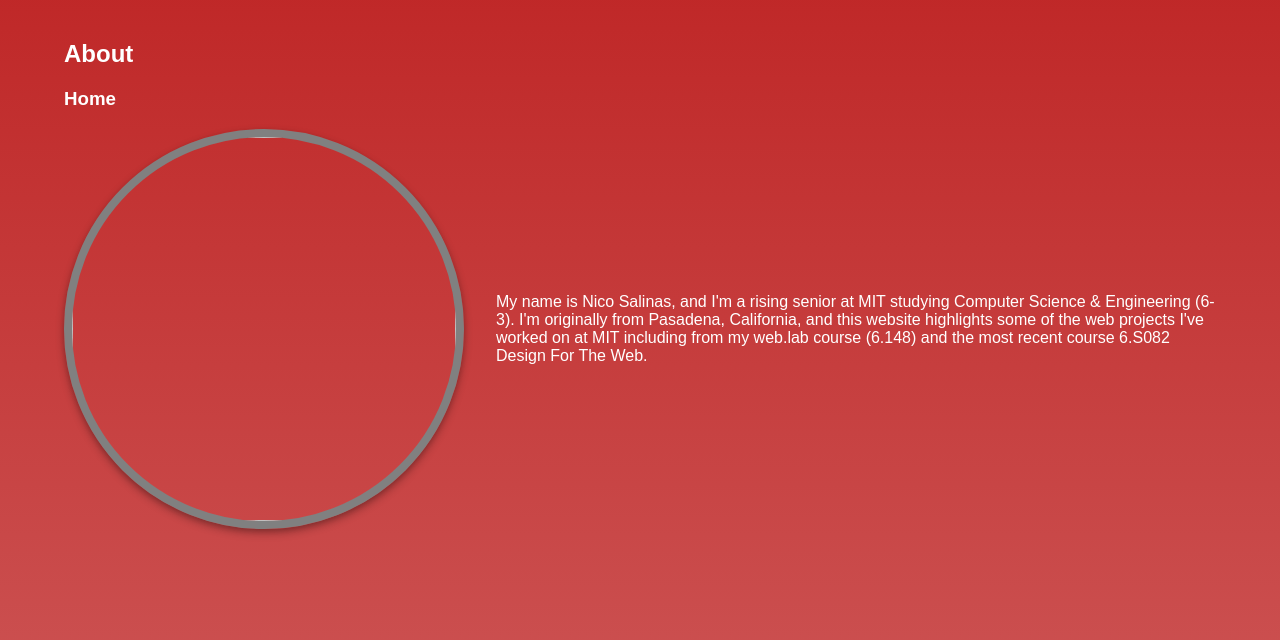
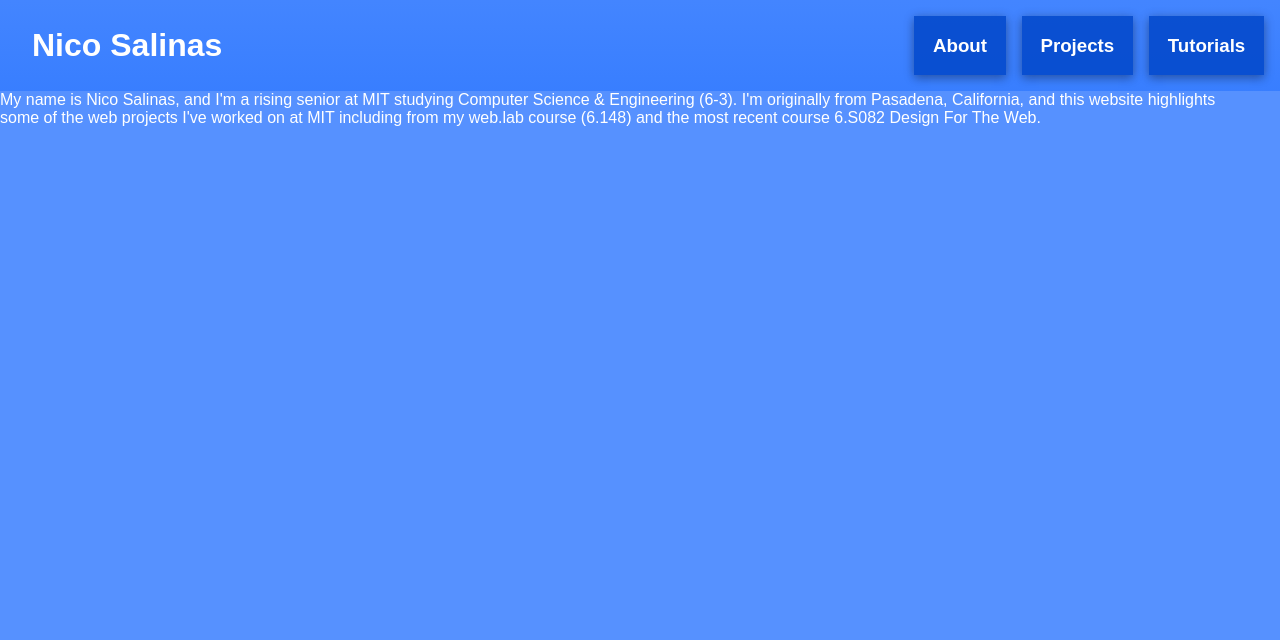
Before and after one commit to nsalinas12/nsalinas12.github.io, a plain HTML site: page pages/about/about.html in a window 1280 px wide. Drawn offline with Linux system fonts and the light colour scheme; files whose address does not match are found by name.

Commit message:
Fixed about page css and content

```diff
--- a/pages/about/about.html
+++ b/pages/about/about.html
@@ -4,17 +4,27 @@
     <meta name="viewport" content="width=device-width, initial-scale=1.0">
     <title>Nico Salinas | About</title>
     <link rel="stylesheet" href="about.css" />
+    <link rel="stylesheet" href="../../style.css" />
     <script src="./main.js"></script>
 </head>
 <body>
-    <h2>About</h2>
-    <h3><a href="index.html">Home</a></h3>
+    <header>
+        <div class="nav-bar">
+            <h1 class="nav-bar-title"><a href="../../index.html">Nico Salinas</a></h1>
+            <span class="nav-bar-link-row">
+                <a href="../about/about.html">
+                    <h3 class="nav-bar-link-item">About</h3>
+                </a>
+                <a href="../projects/projects.html">
+                    <h3 class="nav-bar-link-item">Projects</h3>
+                </a>
+                <a href="../tutorials/tutorials.html">
+                    <h3 class="nav-bar-link-item">Tutorials</h3>
+                </a>
+            </span>
+        </div>
+    </header>
     <section id="about" class="about-container">
-        <figure class="profile-container">
-            <a href="https://www.linkedin.com/in/nsalinas12/">
-                <img class="profile-content" src="media/profile_picture.jpg">
-            </a>
-        </figure>
         <article class="vertical-align-text">
             My name is Nico Salinas, and I'm a rising senior at MIT studying Computer Science & Engineering (6-3). I'm
             originally from
--- a/style.css
+++ b/style.css
@@ -17,6 +17,7 @@ figure {
 
 a {
     text-decoration: none;
+    color: white;
 }
 
 .nav-bar {
```
Also changed, not shown: index.html (+4 -4 lines).
